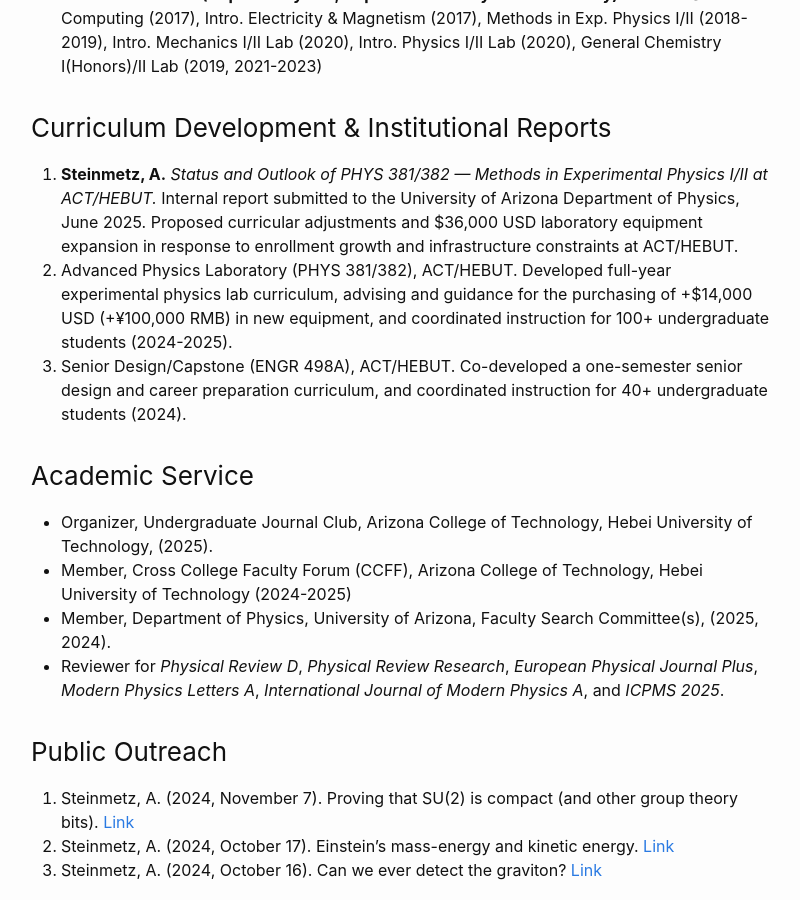
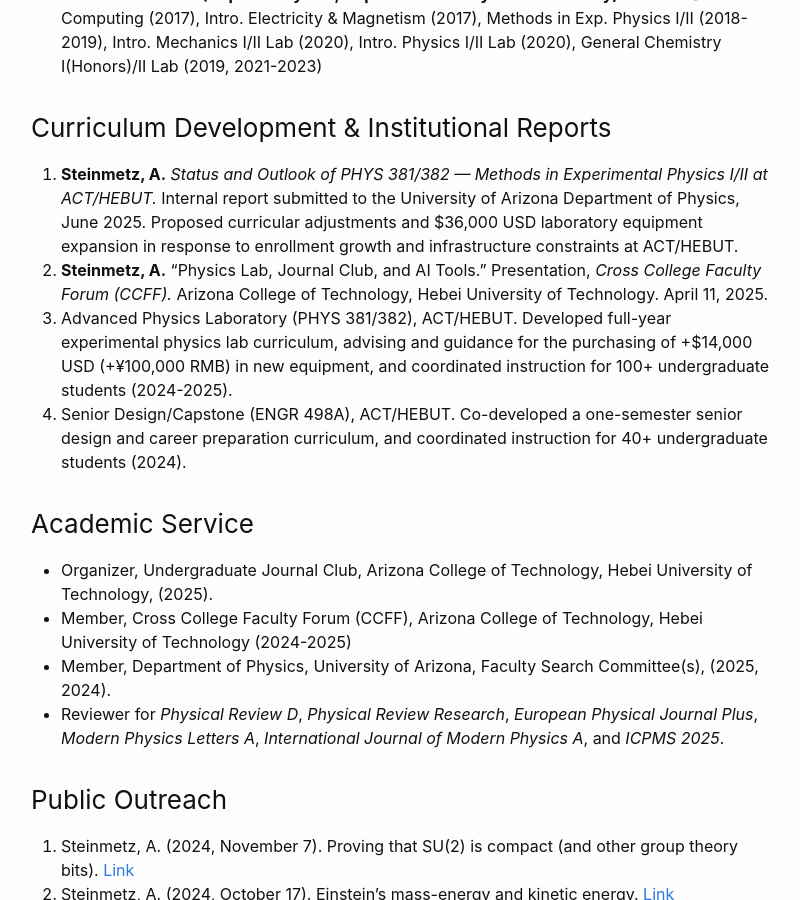
Before and after one commit to ajsteinmetz/ajsteinmetz.github.io, a Jekyll site: the page built from cv.md, in a window 1280 px wide and 900 px high, scrolled down 5012 px. Shown: the whole window, without its empty margins (239-1039 px from the left). Built offline with Jekyll 4.4.1, drawn with Linux system fonts in a browser that asks for light colours; our own code applies the rules of GitHub Pages for plain Markdown files; comment, search, counter and statistics services are not loaded.

Commit message:
Update cv.md

```diff
--- a/cv.md
+++ b/cv.md
@@ -115,8 +115,9 @@
 
 ### Curriculum Development & Institutional Reports
 1. <b>Steinmetz, A.</b> <i>Status and Outlook of PHYS 381/382 — Methods in Experimental Physics I/II at ACT/HEBUT.</i> Internal report submitted to the University of Arizona Department of Physics, June 2025. Proposed curricular adjustments and $36,000 USD laboratory equipment expansion in response to enrollment growth and infrastructure constraints at ACT/HEBUT.
-2. Advanced Physics Laboratory (PHYS 381/382), ACT/HEBUT. Developed full-year experimental physics lab curriculum, advising and guidance for the purchasing of +$14,000 USD (+¥100,000 RMB) in new equipment, and coordinated instruction for 100+ undergraduate students (2024-2025).
-3. Senior Design/Capstone (ENGR 498A), ACT/HEBUT. Co-developed a one-semester senior design and career preparation curriculum, and coordinated instruction for 40+ undergraduate students (2024).
+2. <b>Steinmetz, A.</b> “Physics Lab, Journal Club, and AI Tools.” Presentation, <i>Cross College Faculty Forum (CCFF).</i> Arizona College of Technology, Hebei University of Technology. April 11, 2025.
+3. Advanced Physics Laboratory (PHYS 381/382), ACT/HEBUT. Developed full-year experimental physics lab curriculum, advising and guidance for the purchasing of +$14,000 USD (+¥100,000 RMB) in new equipment, and coordinated instruction for 100+ undergraduate students (2024-2025).
+4. Senior Design/Capstone (ENGR 498A), ACT/HEBUT. Co-developed a one-semester senior design and career preparation curriculum, and coordinated instruction for 40+ undergraduate students (2024).
 
 ### Academic Service
 - Organizer, Undergraduate Journal Club, Arizona College of Technology, Hebei University of Technology, (2025).
```
